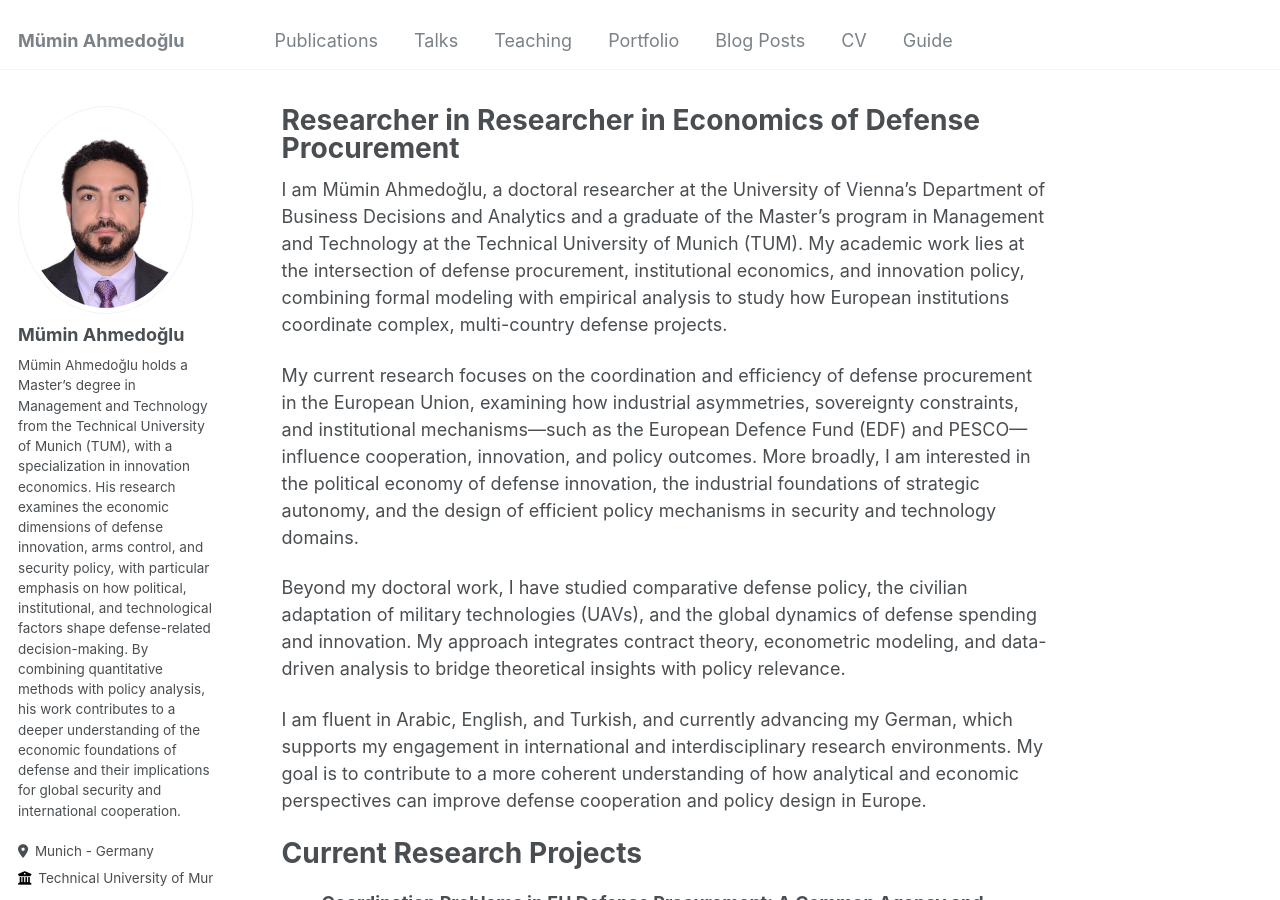
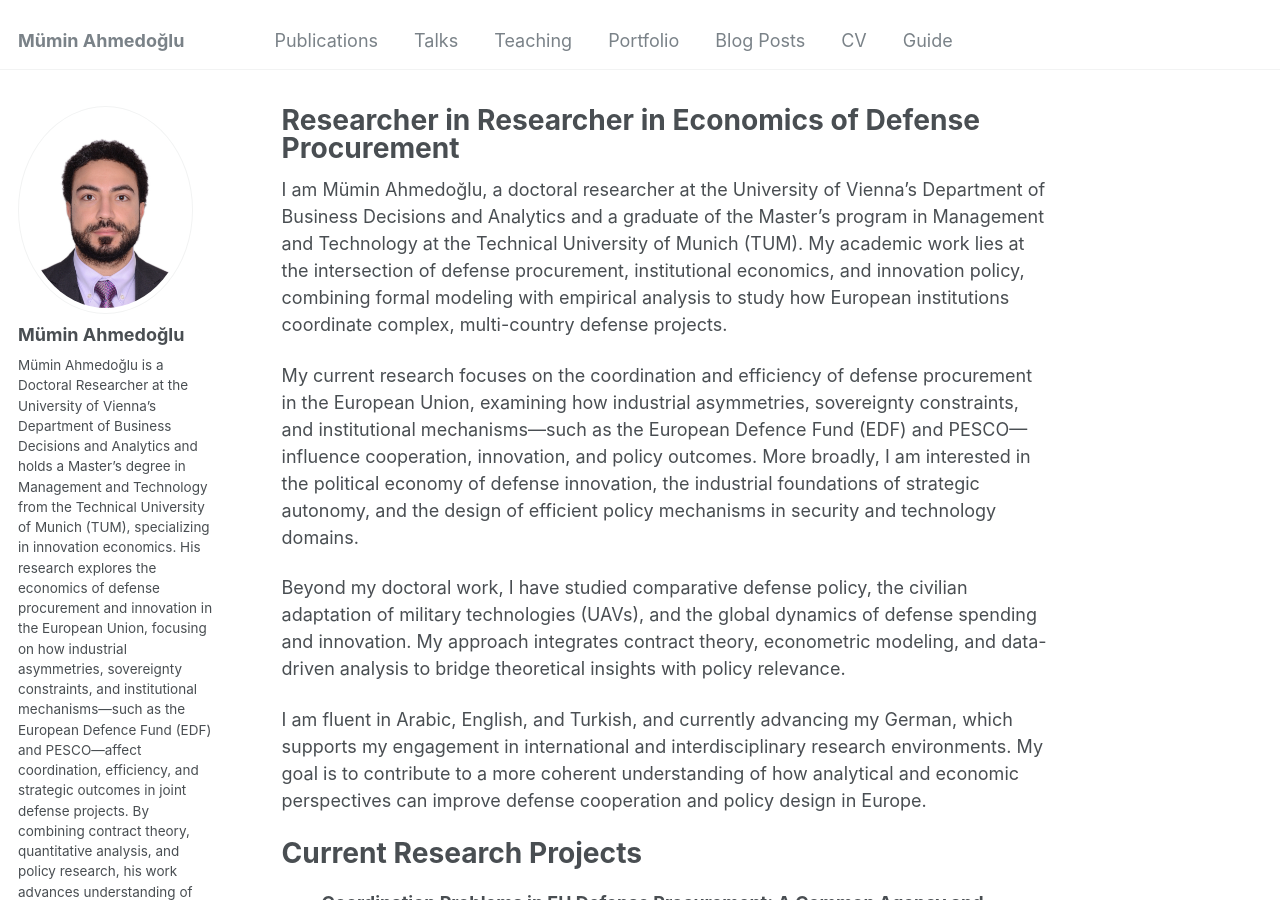
Before and after one commit to ahmedoglu/ahmedoglu.github.io, a Jekyll site: the page built from _pages/about.md, in a window 1280 px wide and 900 px high. Built offline with Jekyll 4.4.1, drawn with Linux system fonts in a browser that asks for light colours; some web fonts are replaced; some of the changed text lies outside the part shown.

Commit message:
Update _config.yml

```diff
--- a/_config.yml
+++ b/_config.yml
@@ -11,7 +11,7 @@ locale                   : "en-US"
 title                    : "Mümin Ahmedoğlu"
 title_separator          : "-"
 name                     : &name "Mümin Ahmedoğlu"
-description              : &description "Researcher | Defense Economics & Management | B.Sc. Industrial Engineering | M.Sc. Management & Technology | Turkey | Germany"
+description              : &description "Doctoral Researcher | Economics of Defense Procurement | Ph.D. Business Decisions & Analytics, University of Vienna (ongoing) | M.Sc. Management & Technology, TU Munich | B.Sc. Industrial Engineering, METU | Turkey | Austria | EU Defense & Innovation Policy"
 url                      : https://ahmedoglu.github.io # the base hostname & protocol for your site e.g. "https://mmistakes.github.io"
 baseurl                  : "" # the subpath of your site, e.g. "/blog"
 repository               : "https://ahmedoglu.github.io"
@@ -24,11 +24,11 @@ author:
   avatar           : "Photo_MA.JPG"
   name             : "Mümin Ahmedoğlu"
   pronouns         : # example: "she/her"
-  bio              : "Mümin Ahmedoğlu holds a Master’s degree in Management and Technology from the Technical University of Munich (TUM), with a specialization in innovation economics. His research examines the economic dimensions of defense innovation, arms control, and security policy, with particular emphasis on how political, institutional, and technological factors shape defense-related decision-making. By combining quantitative methods with policy analysis, his work contributes to a deeper understanding of the economic foundations of defense and their implications for global security and international cooperation."
-  location         : "Munich - Germany"
-  employer         : "Technical University of Munich"
+  bio              : "Mümin Ahmedoğlu is a Doctoral Researcher at the University of Vienna’s Department of Business Decisions and Analytics and holds a Master’s degree in Management and Technology from the Technical University of Munich (TUM), specializing in innovation economics. His research explores the economics of defense procurement and innovation in the European Union, focusing on how industrial asymmetries, sovereignty constraints, and institutional mechanisms—such as the European Defence Fund (EDF) and PESCO—affect coordination, efficiency, and strategic outcomes in joint defense projects. By combining contract theory, quantitative analysis, and policy research, his work advances understanding of the economic and institutional foundations of European defense and their implications for strategic autonomy, innovation policy, and international security cooperation."
+  location         : "Vienna - Austria"
+  employer         : "University of Vienna"
   uri              : # URL
-  email            : "mumin.ahmedoglu@tum.de"
+  email            : "mumin.ahmedoglu@univie.ac.at"
 
   # Academic websites
   arxiv            : # URL - Update with the correct link to your profile
```
